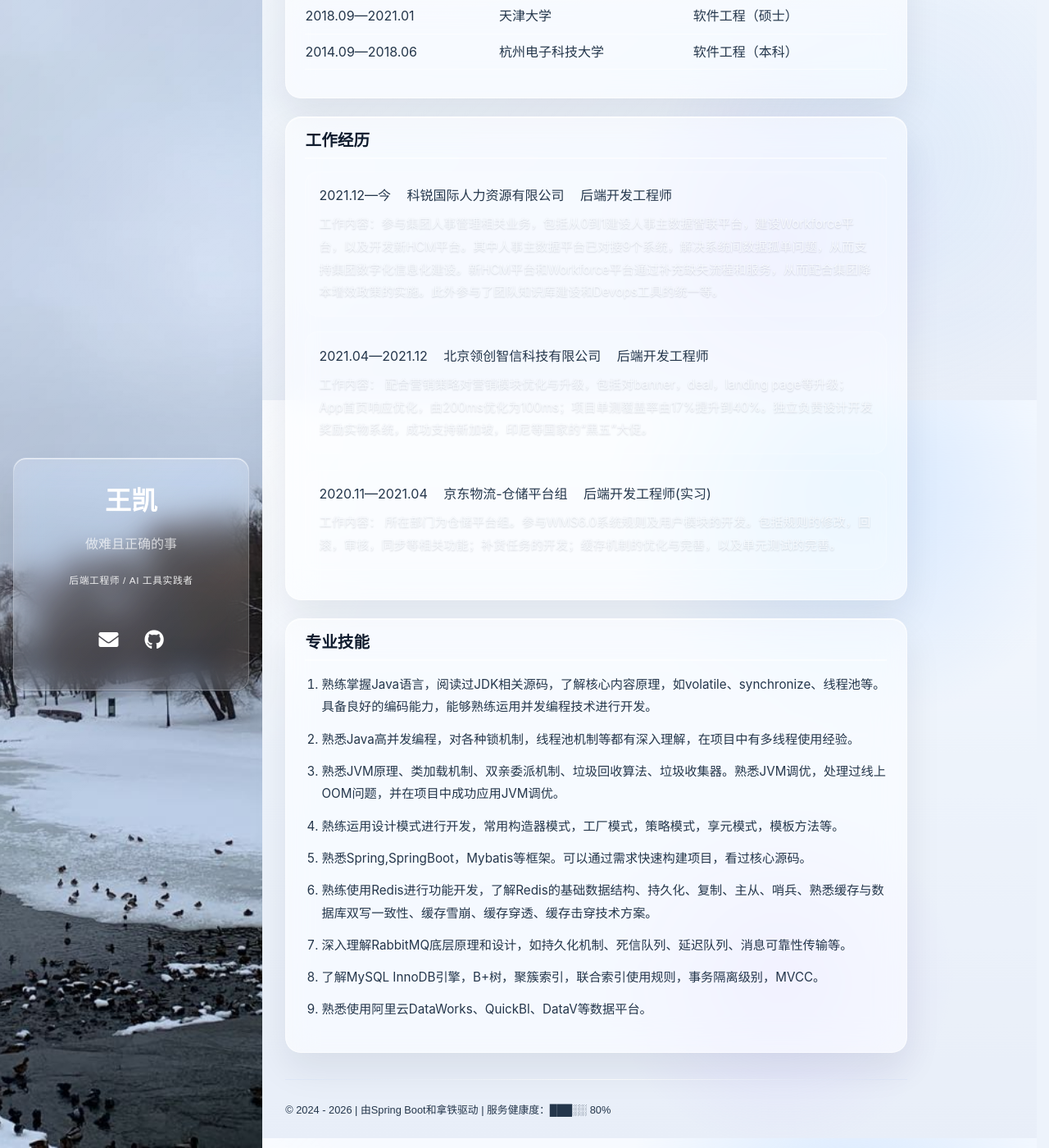
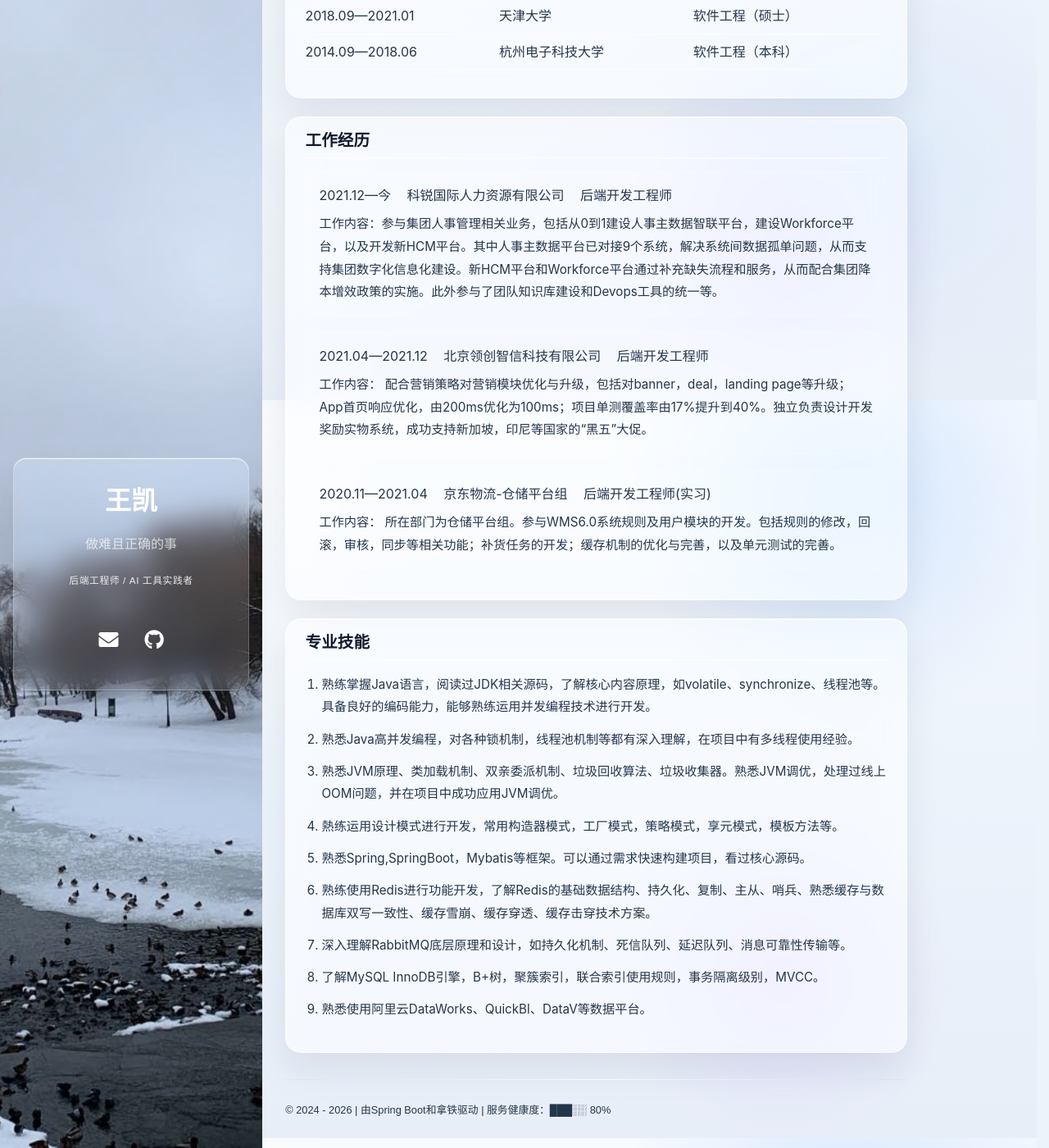
Before and after one commit to tjubigben/tjubigben.github.io, a Jekyll site: the page built from index.html, in a window 1280 px wide and 1400 px high, scrolled down 412 px. Shown: the whole window at 82% size. Built offline with Jekyll 4.4.1, drawn with Linux system fonts in a browser that asks for light colours; nearby versions of some CDN libraries; the list of posts is cut into pages by our own code.

Commit message:
工作内容字体修改

```diff
--- a/_sass/_profile.scss
+++ b/_sass/_profile.scss
@@ -218,10 +218,9 @@
 
 .resume-job-description {
   margin: 0.25rem 0 0;
-  color: rgba(248, 251, 255, 0.94);
+  color: var(--body-color);
   font-size: 0.95rem;
   line-height: 1.82;
-  text-shadow: 0 1px 2px rgba(15, 23, 42, 0.18);
 }
 
 .resume-skills-list {
```
